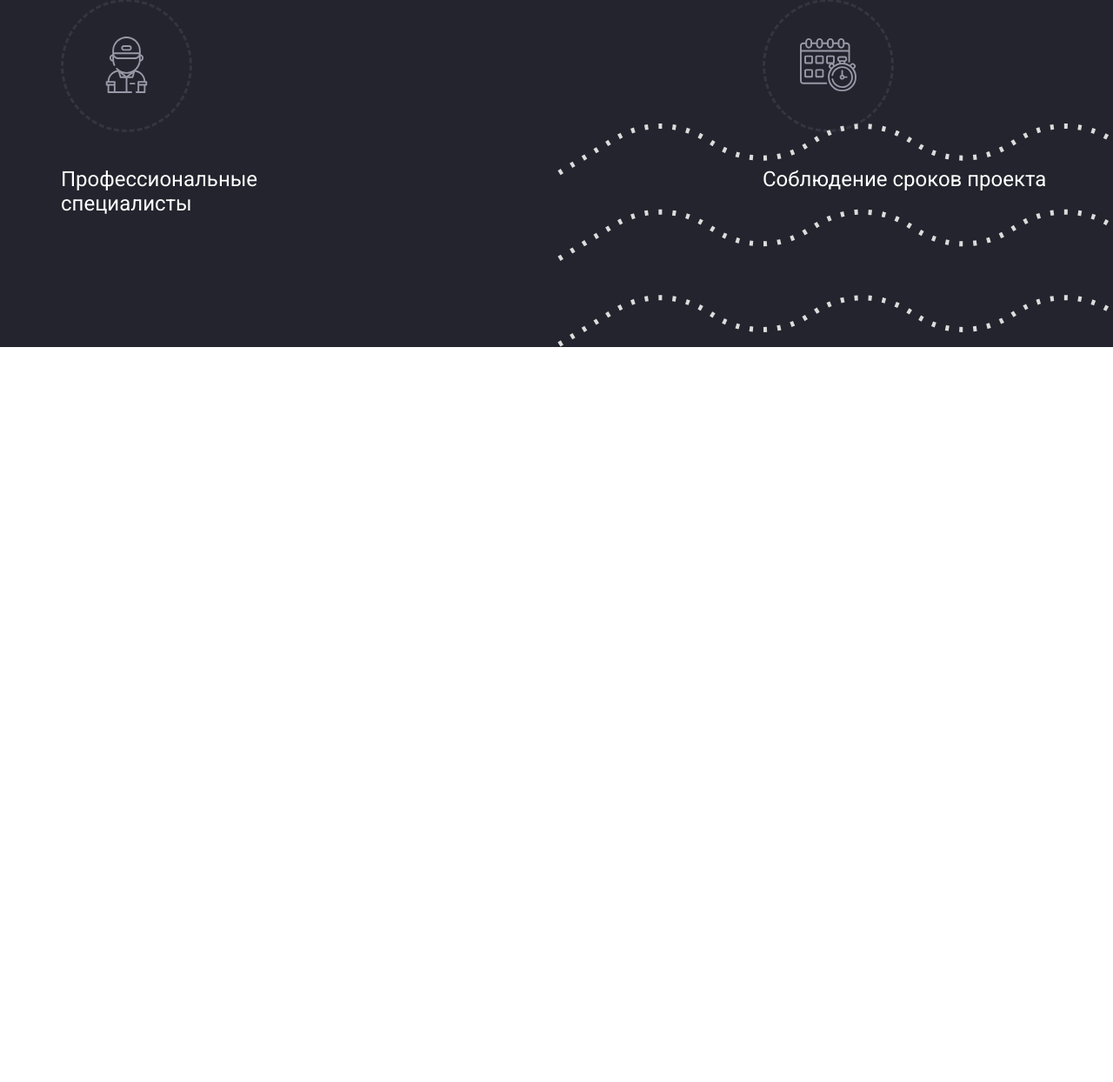
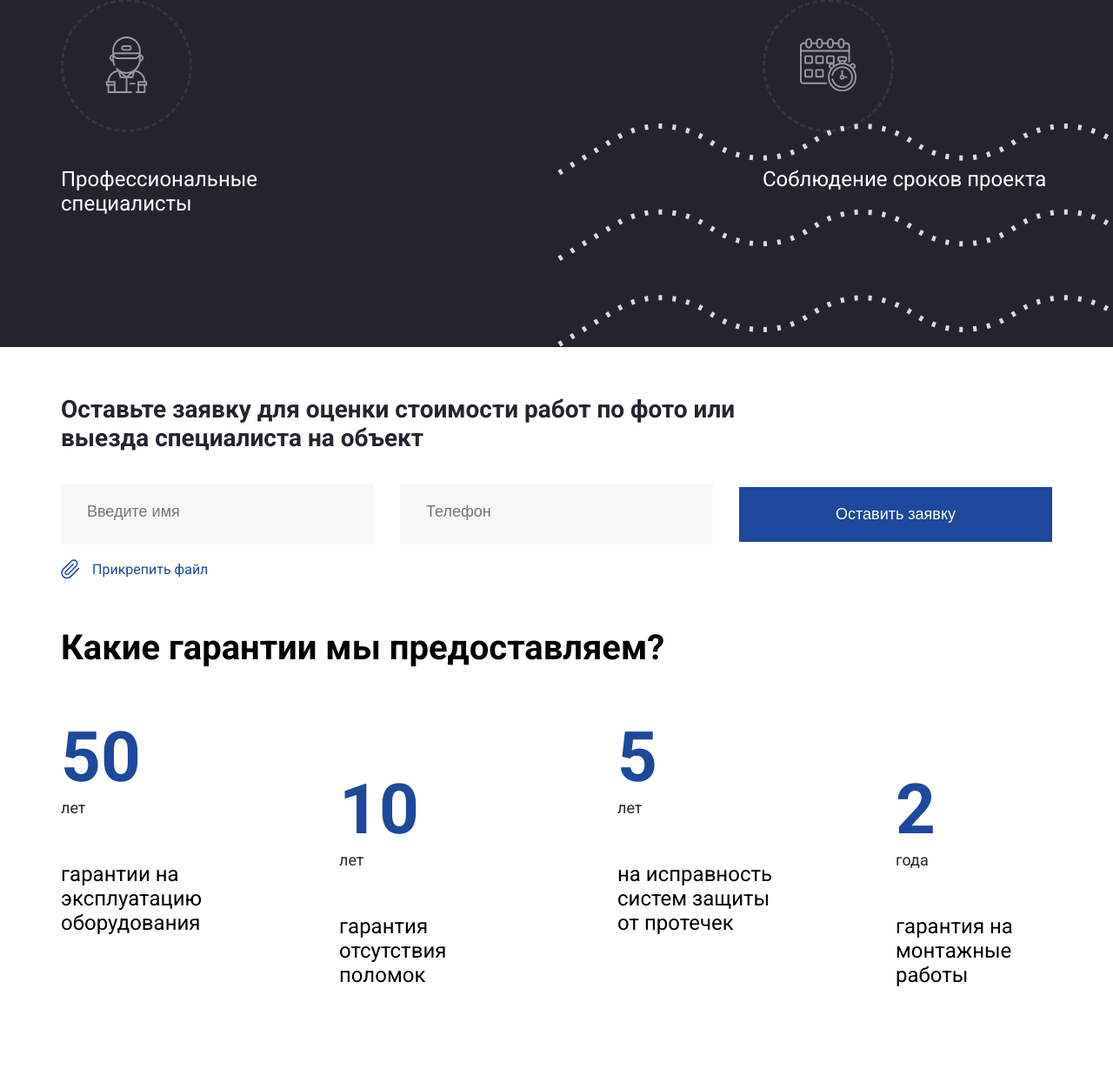
Before and after one commit to MaksFenek/University-education, a PHP site: page / in a window 1280 px wide. Shown: the part 4526-5770 px from the top of the page at 87% size. Before the commit the page ends 4925 px from the top, so only its background shows below. Run offline with PHP 8.4, Linux system fonts and the light colour scheme.

Commit message:
Added guarantee section

```diff
--- a/web/web2_5/index.html
+++ b/web/web2_5/index.html
@@ -241,6 +241,58 @@
 
     </section>
 
+    <section class="application second-application">
+        <div class="container">
+            <div class="application-wrapper">
+                <h3 class="application__title">
+                    Оставьте заявку для оценки стоимости работ
+                    по фото или выезда специалиста на объект
+                </h3>
+                <form action="" class="application-form">
+                    <input class="application-form__input" type="text" placeholder="Введите имя" >
+                    <input class="application-form__input" type="tel" placeholder="Телефон">
+                    <input class="application-form__btn btn" type="button" value="Оставить заявку">
+                </form>
+                <label class="application__file-label" for="file"><img src="./Img/file.svg" alt="file"> Прикрепить файл</label>
+                <input type="file" name="file" id="file" class="application__file">
+            </div>
+        </div>
+    </section>
+
+    <section class="guarantee">
+        <div class="container">
+                <h3 class="guarantee__title">
+                Какие гарантии мы предоставляем?
+            </h3>
+
+            <div class="guarantee-cards">
+                <div class="guarantee-cards__item">
+                    <div class="guarantee-cards__numbers"><p>50
+                    <span>лет</span></p></div>
+                    <p class="guarantee-cards__description">гарантии на эксплуатацию оборудования</p>
+                </div>
+                <div class="guarantee-cards__item">
+                    <div class="guarantee-cards__numbers"><p>10
+                        <span>лет</span></p></div>
+                    <p class="guarantee-cards__description">гарантия отсутствия поломок </p>
+                </div>
+                <div class="guarantee-cards__item">
+                    <div class="guarantee-cards__numbers"><p>5
+                        <span>лет</span></p></div>
+                    <p class="guarantee-cards__description">на исправность систем защиты от протечек</p>
+                </div>
+                <div class="guarantee-cards__item">
+                    <div class="guarantee-cards__numbers"><p>2
+                        <span>года</span></p></div>
+                    <p class="guarantee-cards__description">гарантия на монтажные работы</p>
+                </div>
+
+            </div>
+        </div>
+
+
+    </section>
+
     <script src="./main.js"></script>
 </body>
 </html>
--- a/web/web2_5/style.css
+++ b/web/web2_5/style.css
@@ -216,6 +216,7 @@ a {
 
 .features {
   padding-top: 2rem;
+  margin-bottom: 13rem;
 }
 
 .features__title {
@@ -279,7 +280,6 @@ a {
 
 .application {
   padding: 5.5rem 0;
-  margin-top: 13rem;
   background: var(--main-text-color);
   color: var(--lighter-text-color);
   position: relative;
@@ -485,3 +485,80 @@ a {
 .advantages-features__item p {
   font-size: 2.4rem;
 }
+
+/* second-application */
+
+.second-application {
+  background: var(--lighter-text-color);
+  color: var(--main-text-color);
+}
+
+.second-application .application-form__input {
+  background: var(--card-bg-color);
+  color: var(--main-text-color);
+}
+
+.application__file {
+  display: none;
+}
+
+.application__file-label {
+  cursor: pointer;
+  display: flex;
+  justify-content: center;
+  align-items: center;
+  margin-right: auto;
+  color: var(--main-blue-color);
+  font-size: 1.6rem;
+}
+
+.application__file-label img {
+  padding-right: 1.4rem;
+}
+
+.guarantee__title {
+  font-size: 4rem;
+}
+
+.guarantee-cards {
+  position: relative;
+  display: flex;
+  height: 24rem;
+  margin-top: 5.6rem;
+  margin-bottom: 18rem;
+  justify-content: space-between;
+}
+
+.guarantee-cards__item:nth-child(2n) {
+  align-self: flex-end;
+}
+
+.guarantee-cards__item {
+  display: flex;
+  flex-direction: column;
+  height: 18rem;
+  width: 18rem;
+}
+
+.guarantee-cards__numbers p {
+  display: block;
+  display: flex;
+  flex-direction: column;
+}
+
+.guarantee-cards__numbers {
+  font-size: 8rem;
+  font-weight: bold;
+  color: var(--main-blue-color);
+}
+
+.guarantee-cards__numbers span {
+  font-size: 1.8rem;
+  font-weight: normal;
+  color: var(--main-text-color);
+}
+
+.guarantee-cards__description {
+  font-size: 2.4rem;
+  padding-top: 5.2rem;
+}
```
Also changed, not shown: web/web2_5/Img/file.svg (added).
